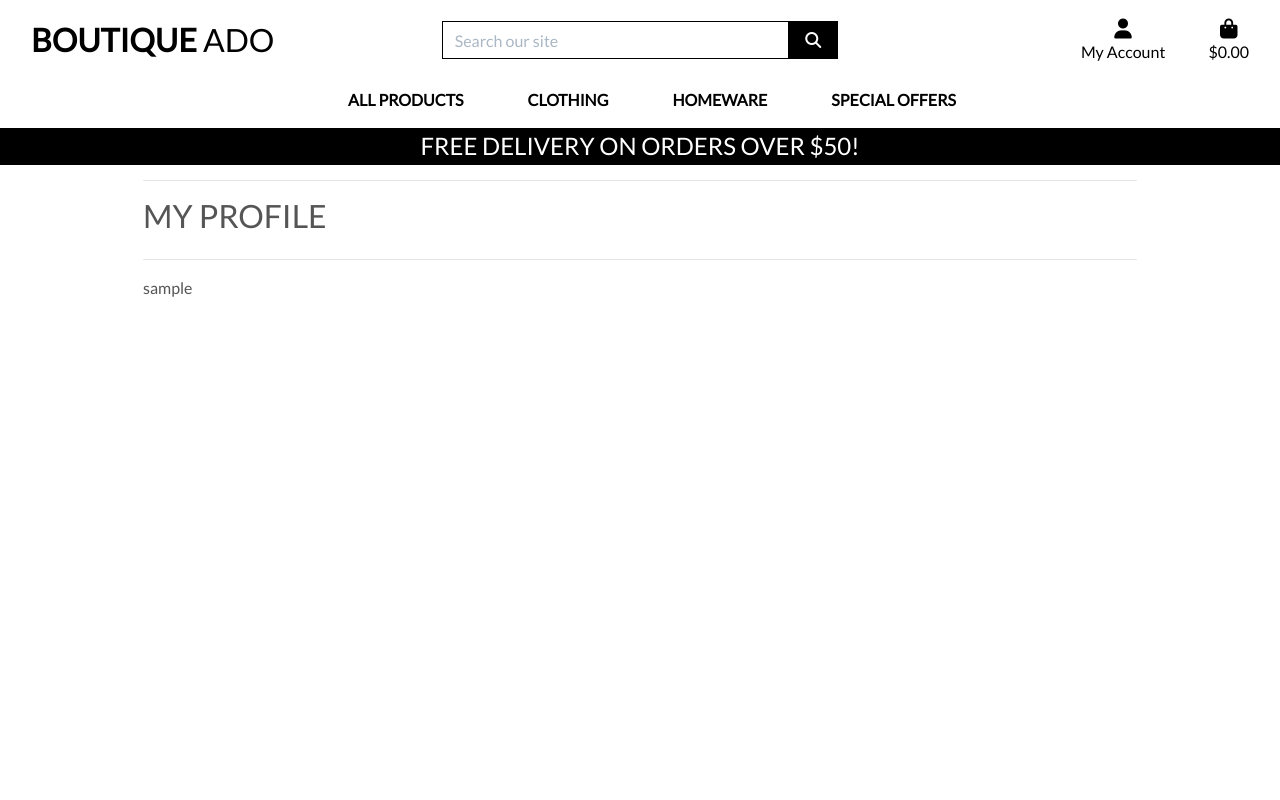
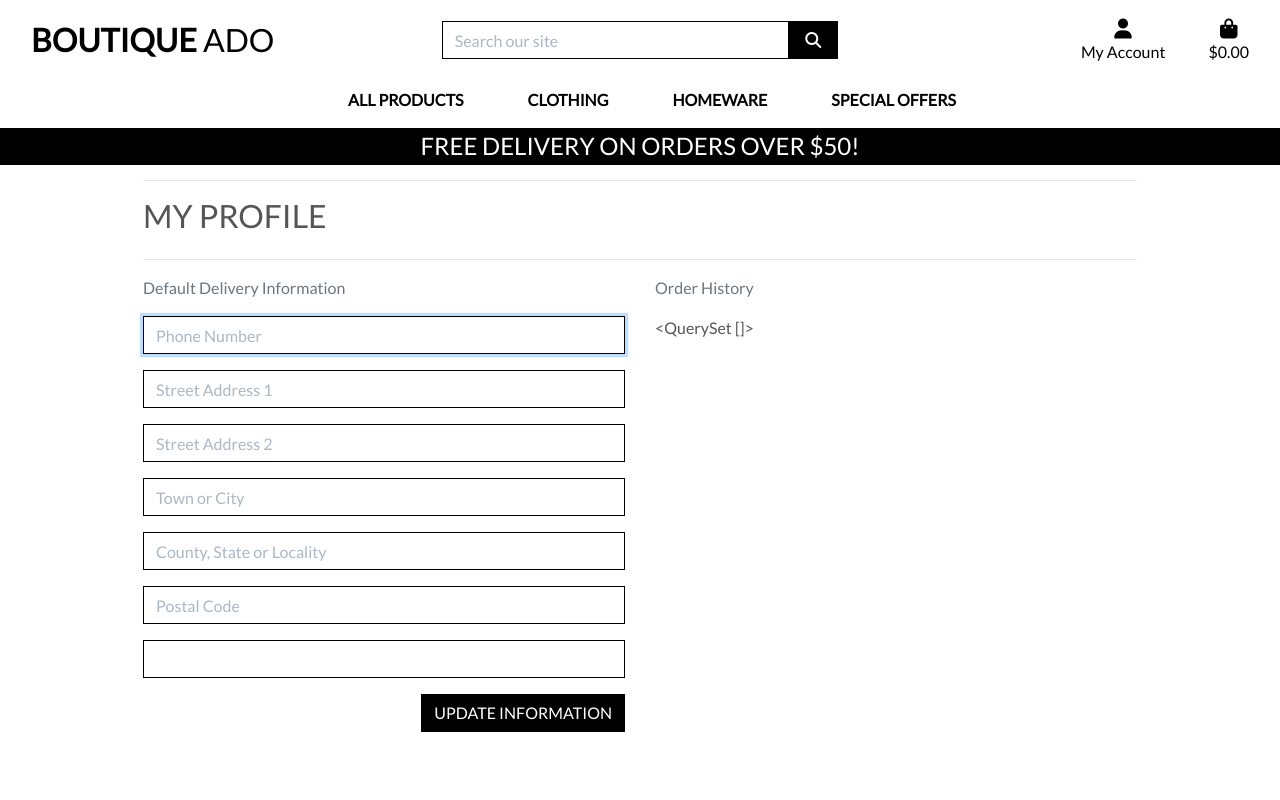
Before and after one commit to Juandavidc08/boutique_ado_v1, a Django app: page /profile/ in a window 1280 px wide. Run offline with Django 3.2, Linux system fonts and the light colour scheme; the visitor is signed in with stand-in values (Sample User, id 1); data comes from the database, SQL or seed files in the repository; data that the repository does not hold is empty; parts of the project's set-up code (start-up, migrations or seed data) failed here and were passed over; some libraries are stand-ins or nearby versions.

Commit message:
Added profile form,views and update templates

```diff
--- /dev/null
+++ b/profiles/forms.py
@@ -0,0 +1,34 @@
+from django import forms
+from .models import UserProfile
+
+
+class UserProfileForm(forms.ModelForm):
+    class Meta:
+        model = UserProfile
+        exclude = ('user',)
+
+    def __init__(self, *args, **kwargs):
+        """
+        Add placeholders and classes, remove auto-generated
+        labels and set autofocus on first field
+        """
+        super().__init__(*args, **kwargs)
+        placeholders = {
+            'default_phone_number': 'Phone Number',
+            'default_postcode': 'Postal Code',
+            'default_town_or_city': 'Town or City',
+            'default_street_address1': 'Street Address 1',
+            'default_street_address2': 'Street Address 2',
+            'default_county': 'County, State or Locality',
+        }
+
+        self.fields['default_phone_number'].widget.attrs['autofocus'] = True
+        for field in self.fields:
+            if field != 'default_country':
+                if self.fields[field].required:
+                    placeholder = f'{placeholders[field]} *'
+                else:
+                    placeholder = placeholders[field]
+                self.fields[field].widget.attrs['placeholder'] = placeholder
+            self.fields[field].widget.attrs['class'] = 'border-black rounded-0 profile-form-input'
+            self.fields[field].label = False
--- a/profiles/models.py
+++ b/profiles/models.py
@@ -13,12 +13,12 @@
     """
     user = models.OneToOneField(User, on_delete=models.CASCADE)
     default_phone_number = models.CharField(max_length=20, null=True, blank=True)
-    default_country = CountryField(blank_label='Country *', null=True, blank=True)
-    default_postcode = models.CharField(max_length=20, null=True, blank=True)
-    default_town_or_city = models.CharField(max_length=40, null=True, blank=True)
     default_street_address1 = models.CharField(max_length=80, null=True, blank=True)
     default_street_address2 = models.CharField(max_length=80, null=True, blank=True)
+    default_town_or_city = models.CharField(max_length=40, null=True, blank=True)
     default_county = models.CharField(max_length=80, null=True, blank=True)
+    default_postcode = models.CharField(max_length=20, null=True, blank=True)
+    default_country = models.CharField(max_length=40, null=True, blank=True)
 
     def __str__(self):
         return self.user.username
--- a/profiles/static/profiles/css/profile.css
+++ b/profiles/static/profiles/css/profile.css
@@ -0,0 +1,16 @@
+#profile-update-form .form-control {
+    color: #000;
+}
+
+#profile-update-form input::placeholder {
+    color: #aab7c4;
+}
+
+#id_default_country,
+#id_default_country option:not(:first-child) {
+    color: #000;
+}
+
+#id_default_country option:first-child {
+    color: #aab7c4;
+}
--- a/profiles/templates/profiles/profile.html
+++ b/profiles/templates/profiles/profile.html
@@ -23,5 +23,23 @@
                 <hr>
             </div>
         </div>
-        {{ profile }}
+        <div class="row">
+            <div class="col-12 col-lg-6">
+                <p class="text-muted">Default Delivery Information</p>
+                <form class="mt-3" action="{% url 'profile' %}" method="POST" id="profile-update-form">
+                    {% csrf_token %}
+                    {{ form|crispy }}
+                    <button class="btn btn-black rounded-0 text-uppercase float-right">Update Information</button>
+                </form>
+            </div>
+            <div class="col-12 col-lg-6">
+                <p class="text-muted">Order History</p>
+                {{ orders }}
+            </div>
+        </div>
 {% endblock %}
+
+{% block postloadjs %}
+    {{ block.super }}
+    <script type="text/javascript" src="{% static 'profiles/js/countryfield.js' %}"></script>
+{% endblock %}
--- a/profiles/views.py
+++ b/profiles/views.py
@@ -1,15 +1,28 @@
 from django.shortcuts import render, get_object_or_404
+from django.contrib import messages
 
 from .models import UserProfile
+from .forms import UserProfileForm
 
 
 def profile(request):
     """ Display the user's profile. """
     profile = get_object_or_404(UserProfile, user=request.user)
 
+    if request.method == 'POST':
+        form = UserProfileForm(request.POST, instance=profile)
+        if form.is_valid():
+            form.save()
+            messages.success(request, 'Profile updated successfully')
+
+    form = UserProfileForm(instance=profile)
+    orders = profile.orders.all()
+
     template = 'profiles/profile.html'
     context = {
-        'profile': profile,
+        'form': form,
+        'orders': orders,
+        'on_profile_page': True
     }
 
     return render(request, template, context)
--- a/templates/includes/toasts/toast_success.html
+++ b/templates/includes/toasts/toast_success.html
@@ -1,3 +1,4 @@
+
 <div class="toast custom-toast rounded-0 border-top-0" data-autohide="false">
     <div class="arrow-up arrow-success"></div>
     <div class="w-100 toast-capper bg-success"></div>
@@ -14,7 +15,7 @@
                 <hr class="mt-1 mb-3">
             </div>
         </div>
-        {% if grand_total %}
+        {% if grand_total and not on_profile_page %}
             <p class="logo-font bg-white text-black py-1">Your Bag ({{ product_count }})</p>
             <div class="bag-notification-wrapper">
                 {% for item in bag_items %}
```
Also changed, not shown: profiles/static/profiles/js/countryfields.js (added, +12 -0 lines).
